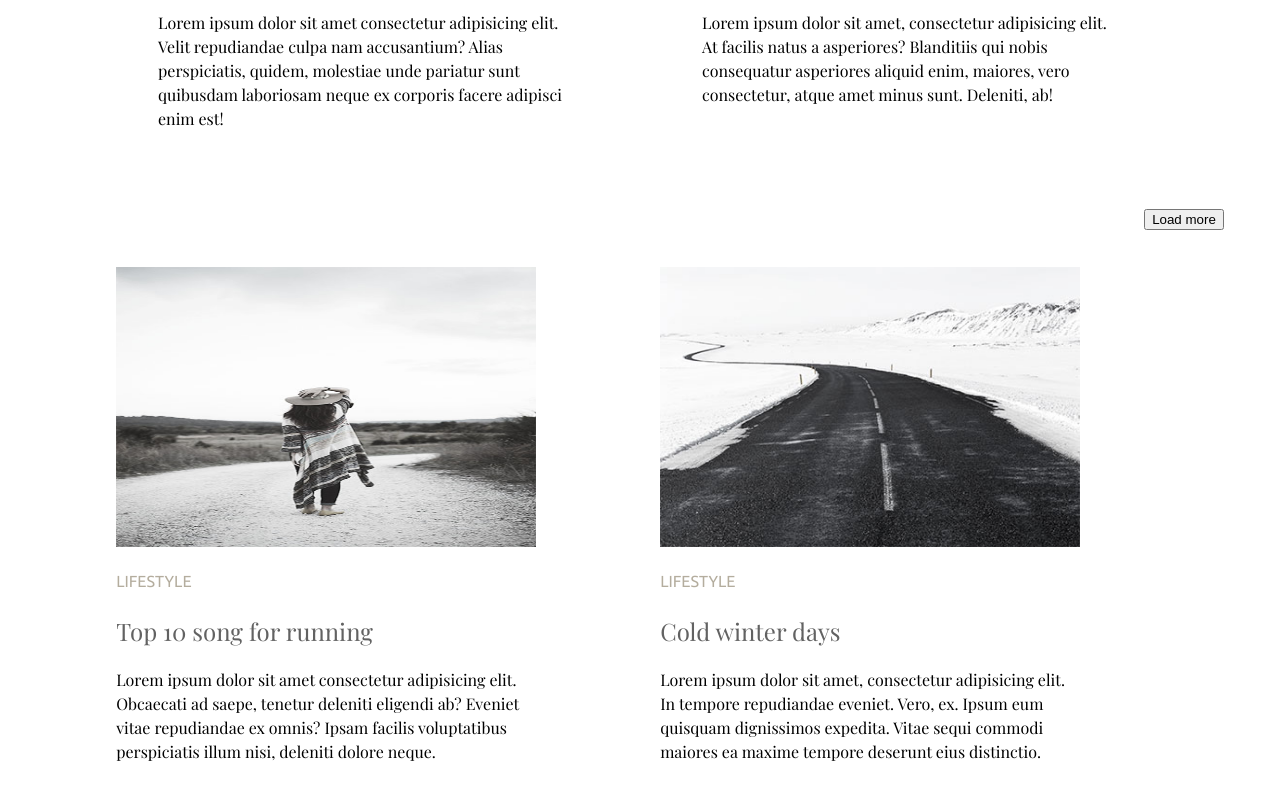
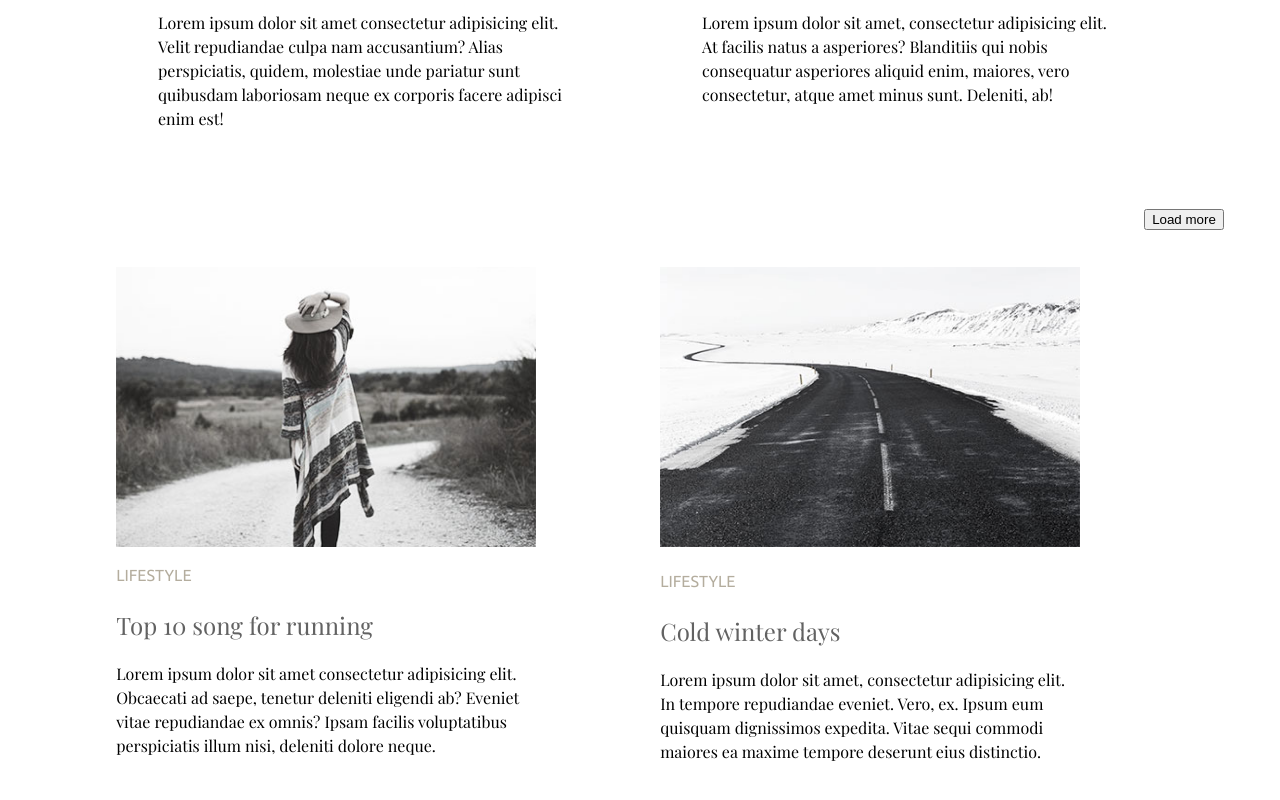
Before and after one commit to xrustic2020/goit, a plain HTML site: page html-css/module-3/index.html in a window 1280 px wide. Shown: the part 1266-2066 px from the top of the page. Drawn offline with nearby package versions, Linux system fonts and the light colour scheme.

Commit message:
recreate image for third article

```diff
--- a/html-css/module-3/css/styles.css
+++ b/html-css/module-3/css/styles.css
@@ -3,7 +3,7 @@ body {
     font-family: 'Playfair Display', serif;
 }
 
-div {
+.content-center {
     display: inline-block;
     width: 1200px;
 }
@@ -57,3 +57,12 @@ h2 {
     font-style: 30px;
     font-weight: 500;
 }
+
+.covered-image {
+    width: 420px;
+    height: 280px;
+    background-image: url(./../img/lifestyle-3.jpg);
+    background-size: cover;
+    background-repeat: no-repeat;
+    background-position: center 70%;
+}
--- a/html-css/module-3/index.html
+++ b/html-css/module-3/index.html
@@ -10,7 +10,7 @@
     <link rel="stylesheet" href="./css/styles.css">
 </head>
 <body>
-    <div>
+    <div class="content-center">
 
 <!-- Header and navigation menu - START -->
 
@@ -68,7 +68,7 @@
 <!-- Third article lifestyle -->
 
         <article>
-            <img src="./img/lifestyle-3.jpg" alt="lifestyle-third-photo">
+            <div class="covered-image"></div>
             <p class="p-ubuntu-style">Lifestyle</p>
             <h2>Top 10 song for running</h2>
             <p>Lorem ipsum dolor sit amet consectetur adipisicing elit. Obcaecati ad saepe, tenetur deleniti eligendi ab? Eveniet vitae repudiandae ex omnis? Ipsam facilis voluptatibus perspiciatis illum nisi, deleniti dolore neque.</p>
```
